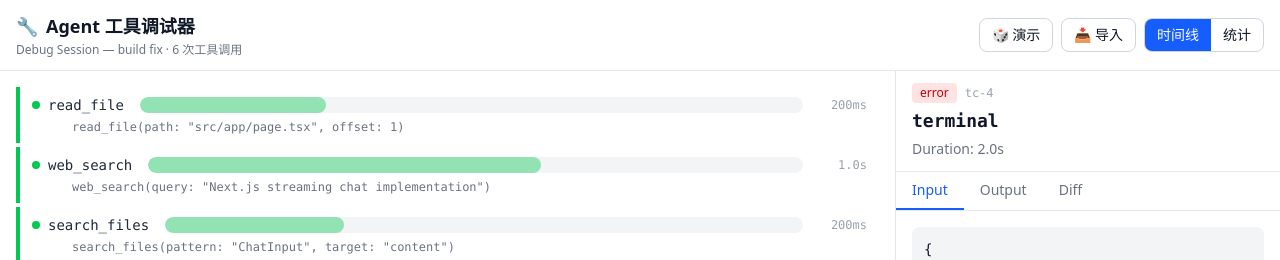
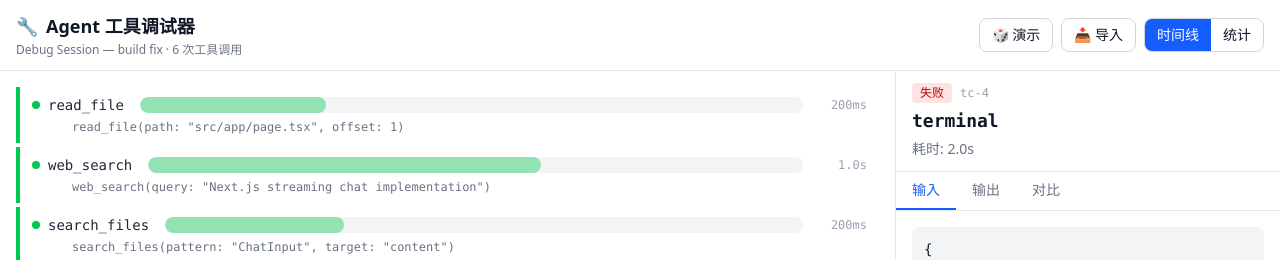
Before and after one commit to TeddyBobby/agent-tools-playground, a Next.js app: page / in a window 1280 px wide. Both pictures are taken after a click on the element 447 px from the left and 295 px from the top of the page. Shown: the top 260 px of the page. Built offline with nearby package versions, Linux system fonts and the light colour scheme.

Commit message:
feat: 界面中文化 + 更新截图

```diff
--- a/src/components/detail-panel.tsx
+++ b/src/components/detail-panel.tsx
@@ -15,7 +15,7 @@ export function DetailPanel({ trace }: DetailPanelProps) {
       <div className="h-full flex items-center justify-center text-gray-400 text-sm">
         <div className="text-center">
           <div className="text-3xl mb-2">👈</div>
-          <p>Select a tool call<br />to view details</p>
+          <p>选择一个工具调用<br />查看详情</p>
         </div>
       </div>
     );
@@ -39,14 +39,14 @@ export function DetailPanel({ trace }: DetailPanelProps) {
                 : 'bg-yellow-100 dark:bg-yellow-900/30 text-yellow-700 dark:text-yellow-400'
             }`}
           >
-            {trace.status}
+            {trace.status === 'success' ? '成功' : trace.status === 'error' ? '失败' : '运行中'}
           </span>
           <span className="text-xs text-gray-400 font-mono">{trace.id}</span>
         </div>
         <h3 className="font-mono font-semibold text-lg">{trace.name}</h3>
         {trace.duration !== undefined && (
           <div className="text-sm text-gray-500 mt-1">
-            Duration: {trace.duration < 1000 ? `${trace.duration}ms` : `${(trace.duration / 1000).toFixed(1)}s`}
+            耗时: {trace.duration < 1000 ? `${trace.duration}ms` : `${(trace.duration / 1000).toFixed(1)}s`}
           </div>
         )}
       </div>
@@ -63,7 +63,7 @@ export function DetailPanel({ trace }: DetailPanelProps) {
                 : 'border-transparent text-gray-500 hover:text-gray-700 dark:hover:text-gray-300'
             }`}
           >
-            {tab === 'diff' ? 'Diff' : tab.charAt(0).toUpperCase() + tab.slice(1)}
+            {tab === 'diff' ? '对比' : tab === 'input' ? '输入' : '输出'}
           </button>
         ))}
       </div>
@@ -80,17 +80,17 @@ export function DetailPanel({ trace }: DetailPanelProps) {
                 {errorStr}
               </div>
             ) : (
-              <p className="text-gray-400 text-sm">No output yet</p>
+              <p className="text-gray-400 text-sm">暂无输出</p>
             )}
           </>
         )}
         {view === 'diff' && (
           <div className="space-y-2 font-mono text-sm">
-            <div className="text-xs text-gray-400 mb-2">Input → Output changes:</div>
+            <div className="text-xs text-gray-400 mb-2">输入 → 输出 变化对比：</div>
             {outputStr && inputStr !== outputStr ? (
               <DiffView oldStr={inputStr} newStr={outputStr} />
             ) : (
-              <p className="text-gray-400 text-sm">No differences</p>
+              <p className="text-gray-400 text-sm">无差异</p>
             )}
           </div>
         )}
```
